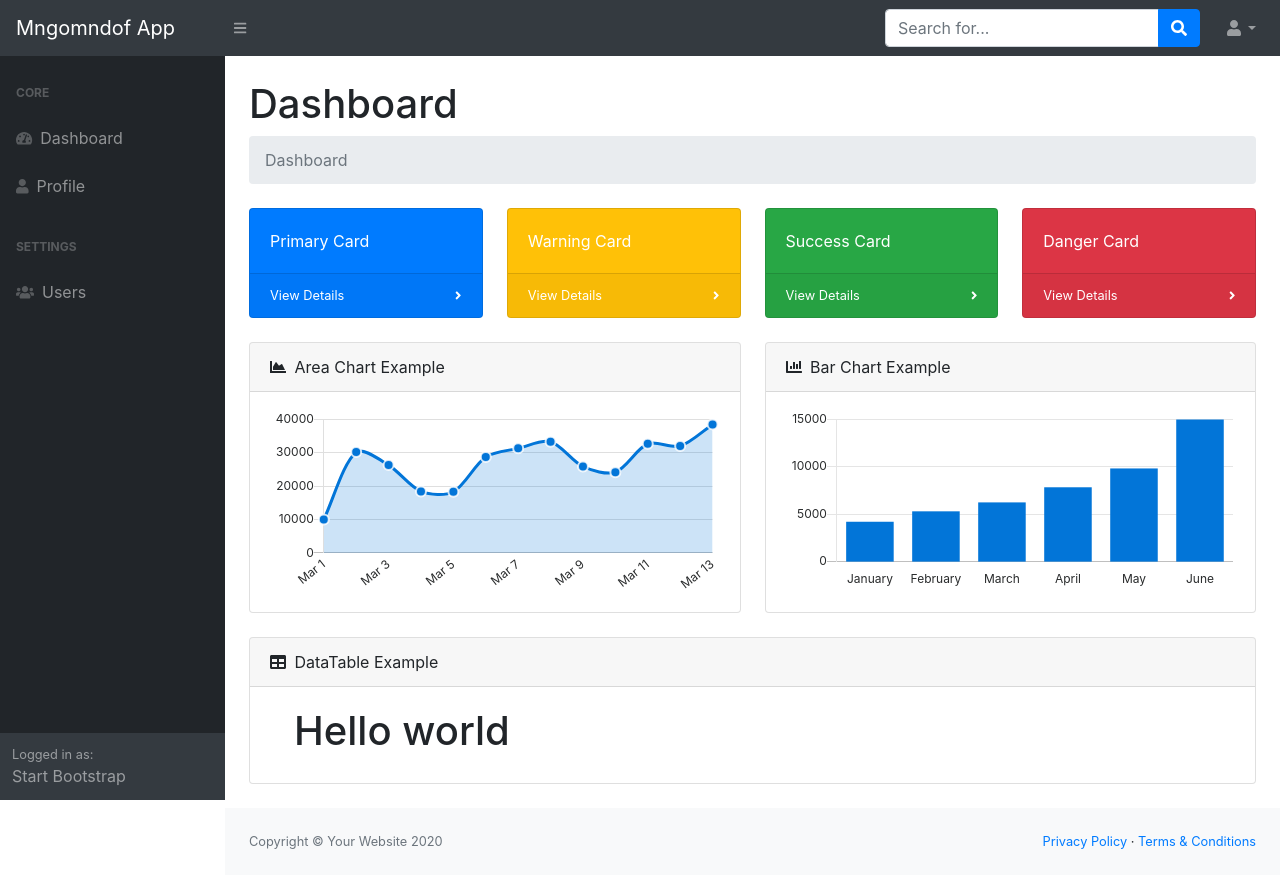
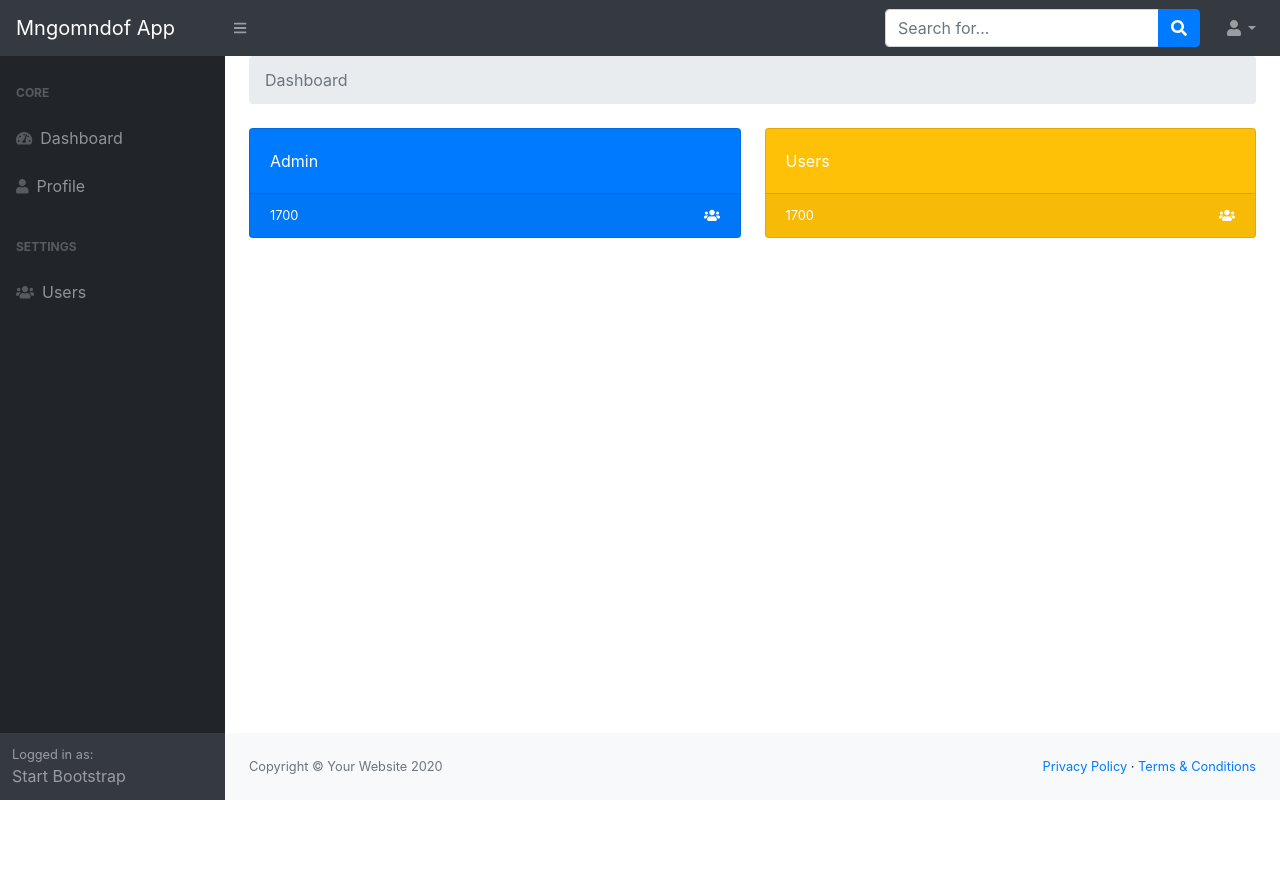
Before and after one commit to Anggasayogo/tugas-umb, a PHP site: page / in a window 1280 px wide. After the commit the page ends 800 px from the top, so only its background shows below. Run offline with PHP 8.4, Linux system fonts and the light colour scheme; a user stored in the database is signed in; some libraries are stand-ins or nearby versions.

Commit message:
add sql file

```diff
--- a/views/Dashboard/dashboard.php
+++ b/views/Dashboard/dashboard.php
@@ -1,5 +1,25 @@
 <?php include "views/layout/header.php" ?>
-<div class="container">
-    <h1>Hello world</h1>
+<ol class="breadcrumb mb-4">
+    <li class="breadcrumb-item active">Dashboard</li>
+</ol>
+<div class="row">
+    <div class="col-md-6">
+        <div class="card bg-primary text-white mb-4">
+            <div class="card-body">Admin</div>
+            <div class="card-footer d-flex align-items-center justify-content-between">
+                <a class="small text-white stretched-link" href="#">1700</a>
+                <div class="small text-white"><i class="fa fa-users"></i></div>
+            </div>
+        </div>
+    </div>
+    <div class="col-md-6">
+        <div class="card bg-warning text-white mb-4">
+            <div class="card-body">Users</div>
+            <div class="card-footer d-flex align-items-center justify-content-between">
+                <a class="small text-white stretched-link" href="#">1700</a>
+                <div class="small text-white"><i class="fa fa-users"></i></div>
+            </div>
+        </div>
+    </div>
 </div>
 <?php include "views/layout/footer.php" ?>
--- a/views/layout/footer.php
+++ b/views/layout/footer.php
@@ -1,6 +1,3 @@
-</div>
-</div>
-</div>
 </div>
 </main>
 <footer class="py-4 bg-light mt-auto">
--- a/views/layout/header.php
+++ b/views/layout/header.php
@@ -73,72 +73,3 @@
         <div id="layoutSidenav_content">
             <main>
                 <div class="container-fluid">
-                    <h1 class="mt-4">Dashboard</h1>
-                    <ol class="breadcrumb mb-4">
-                        <li class="breadcrumb-item active">Dashboard</li>
-                    </ol>
-                    <div class="row">
-                        <div class="col-xl-3 col-md-6">
-                            <div class="card bg-primary text-white mb-4">
-                                <div class="card-body">Primary Card</div>
-                                <div class="card-footer d-flex align-items-center justify-content-between">
-                                    <a class="small text-white stretched-link" href="#">View Details</a>
-                                    <div class="small text-white"><i class="fas fa-angle-right"></i></div>
-                                </div>
-                            </div>
-                        </div>
-                        <div class="col-xl-3 col-md-6">
-                            <div class="card bg-warning text-white mb-4">
-                                <div class="card-body">Warning Card</div>
-                                <div class="card-footer d-flex align-items-center justify-content-between">
-                                    <a class="small text-white stretched-link" href="#">View Details</a>
-                                    <div class="small text-white"><i class="fas fa-angle-right"></i></div>
-                                </div>
-                            </div>
-                        </div>
-                        <div class="col-xl-3 col-md-6">
-                            <div class="card bg-success text-white mb-4">
-                                <div class="card-body">Success Card</div>
-                                <div class="card-footer d-flex align-items-center justify-content-between">
-                                    <a class="small text-white stretched-link" href="#">View Details</a>
-                                    <div class="small text-white"><i class="fas fa-angle-right"></i></div>
-                                </div>
-                            </div>
-                        </div>
-                        <div class="col-xl-3 col-md-6">
-                            <div class="card bg-danger text-white mb-4">
-                                <div class="card-body">Danger Card</div>
-                                <div class="card-footer d-flex align-items-center justify-content-between">
-                                    <a class="small text-white stretched-link" href="#">View Details</a>
-                                    <div class="small text-white"><i class="fas fa-angle-right"></i></div>
-                                </div>
-                            </div>
-                        </div>
-                    </div>
-                    <div class="row">
-                        <div class="col-xl-6">
-                            <div class="card mb-4">
-                                <div class="card-header">
-                                    <i class="fas fa-chart-area mr-1"></i>
-                                    Area Chart Example
-                                </div>
-                                <div class="card-body"><canvas id="myAreaChart" width="100%" height="40"></canvas></div>
-                            </div>
-                        </div>
-                        <div class="col-xl-6">
-                            <div class="card mb-4">
-                                <div class="card-header">
-                                    <i class="fas fa-chart-bar mr-1"></i>
-                                    Bar Chart Example
-                                </div>
-                                <div class="card-body"><canvas id="myBarChart" width="100%" height="40"></canvas></div>
-                            </div>
-                        </div>
-                    </div>
-                    <div class="card mb-4">
-                        <div class="card-header">
-                            <i class="fas fa-table mr-1"></i>
-                            DataTable Example
-                        </div>
-                        <div class="card-body">
-                            <div class="table-responsive">
--- a/views/profile/prifle.php
+++ b/views/profile/prifle.php
@@ -0,0 +1,5 @@
+<?php include "views/layout/header.php" ?>
+<div class="container">
+    <h1>Profiel</h1>
+</div>
+<?php include "views/layout/footer.php" ?>
```
Also changed, not shown: tugas.sql (added, +99 -0 lines).
